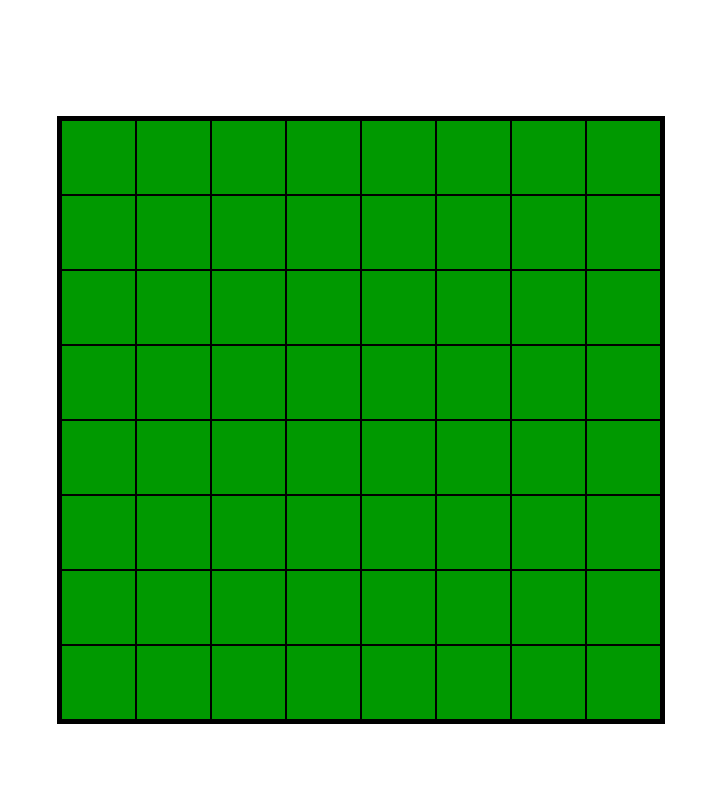
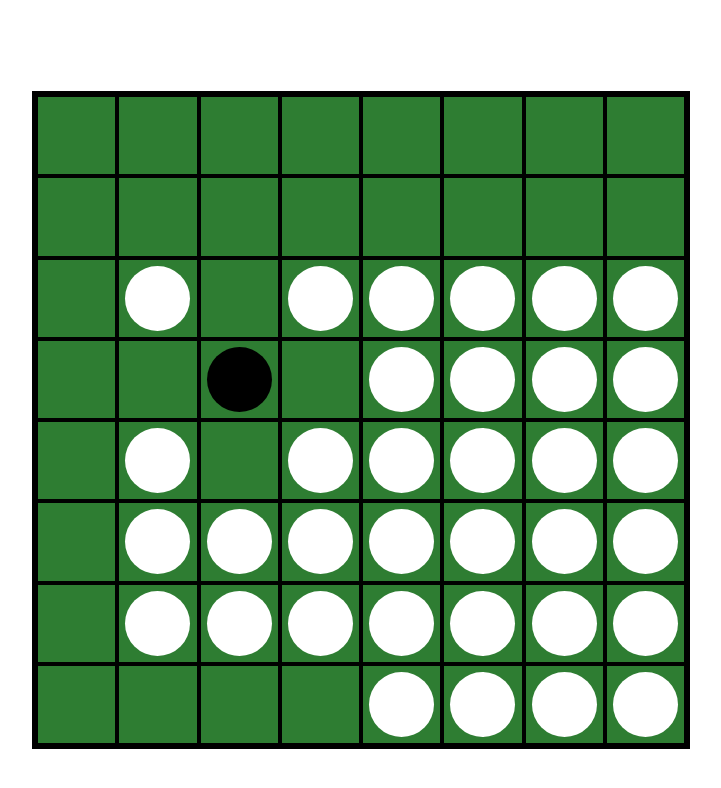
Before and after one commit to splendor-z/fe-binareversi, a React (Vite) app in the folder app/: page /game/1 in a window 1280 px wide. Shown: the top 788 px of the page, without its empty margins (279-1000 px from the left). Built offline with nearby package versions, Linux system fonts and the light colour scheme.

Commit message:
feat:コマの配置を追加#12

```diff
--- a/app/src/components/GameBoard/GameBoard.tsx
+++ b/app/src/components/GameBoard/GameBoard.tsx
@@ -5,32 +5,57 @@ import './gameBoard.css';
 
 type BoardProps = {
   onCellClick: (x: number, y: number) => void;
+  boardData: number[][];
 };
 
-const GameBoard: React.FC<BoardProps> = ({ onCellClick }) => {
-  const board = Array.from({ length: 8 }, (_, y) =>
-    Array.from({ length: 8 }, (_, x) => ({ x, y }))
-  );
-
+const GameBoard: React.FC<BoardProps> = ({ onCellClick, boardData }) => {
   return (
     <Box
-      className="board-container"
       sx={{
         display: 'grid',
         gridTemplateColumns: 'repeat(8, 1fr)',
         gridTemplateRows: 'repeat(8, 1fr)',
-        width: 600,
-        height: 600,
+        width: 650,
+        height: 650,
         border: '4px solid black',
       }}
     >
-      {board.flat().map(({ x, y }) => (
-        <Box
-          key={`${x}-${y}`}
-          className="cell"
-          onClick={() => onCellClick(x, y)}
-        />
-      ))}
+      {boardData.flatMap((row, y) =>
+        row.map((cell, x) => (
+          <Box
+            key={`${x}-${y}`}
+            onClick={() => onCellClick(x, y)}
+            sx={{
+              border: '2px solid black',
+              display: 'flex',
+              alignItems: 'center',
+              justifyContent: 'center',
+              backgroundColor: '#2e7d32',
+            }}
+          >
+            {cell === 0 && (
+              <Box
+                sx={{
+                  width: 65,
+                  height: 65,
+                  borderRadius: '50%',
+                  backgroundColor: 'white',
+                }}
+              />
+            )}
+            {cell === 1 && (
+              <Box
+                sx={{
+                  width: 65,
+                  height: 65,
+                  borderRadius: '50%',
+                  backgroundColor: 'black',
+                }}
+              />
+            )}
+          </Box>
+        ))
+      )}
     </Box>
   );
 };
--- a/app/src/pages/GamePage/GamePage.tsx
+++ b/app/src/pages/GamePage/GamePage.tsx
@@ -1,17 +1,31 @@
-import React from 'react';
+import React, { useState } from 'react';
 import { Typography, Container } from '@mui/material';
 import GameBoard from '../../components/GameBoard/GameBoard';
 
+const sampleData = [
+  [7,7,7,7,7,7,7,7],
+  [7,7,7,7,7,7,7,7],
+  [7,0,9,0,0,0,0,0],
+  [7,9,1,9,0,0,0,0],
+  [7,0,9,0,0,0,0,0],
+  [7,0,0,0,0,0,0,0],
+  [7,0,0,0,0,0,0,0],
+  [7,7,7,7,0,0,0,0],
+];
+
 const GamePage: React.FC = () => {
+  const [board, setBoard] = useState(sampleData);
   const handleCellClick = (x: number, y: number) => {
     console.log(`クリックされた座標: (${x}, ${y})`);
   };
+
+
 
   return (
     <Container sx={{ textAlign: 'center', marginTop: 5 }}>
       <Typography variant="h4" gutterBottom>
       </Typography>
-      <GameBoard onCellClick={handleCellClick} />
+      <GameBoard boardData={board} onCellClick={handleCellClick} />
     </Container>
   );
 };
--- a/app/vite.config.ts
+++ /dev/null
@@ -1,13 +0,0 @@
-import { defineConfig } from "vite";
-import react from "@vitejs/plugin-react";
-
-// https://vite.dev/config/
-export default defineConfig({
-  plugins: [react()],
-  server: {
-    host: true,
-    watch: {
-      usePolling: true,
-    },
-  },
-});
```
